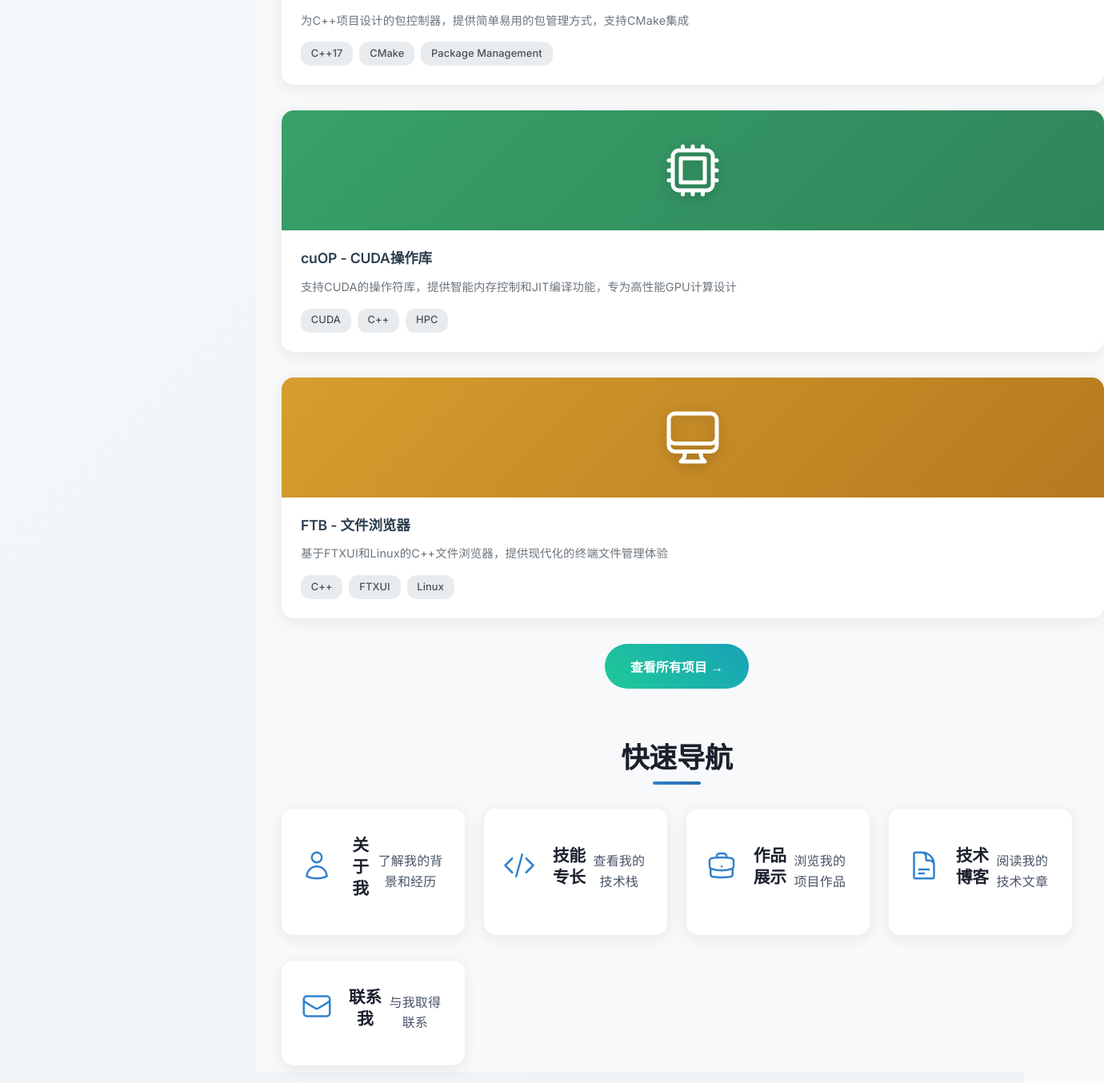
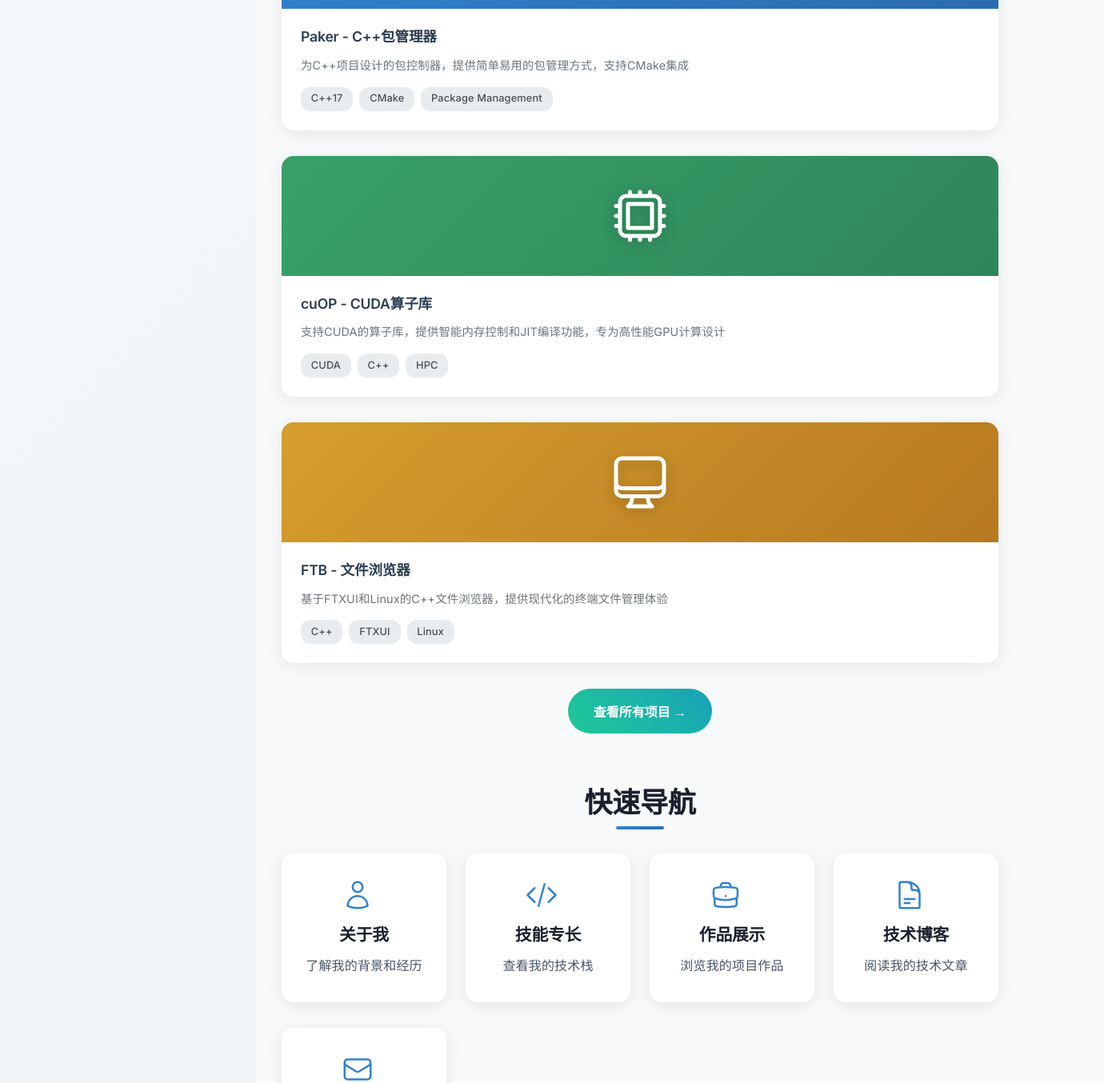
Before and after one commit to Cyxuan0311/My_Web, a Vue app: page / in a window 1280 px wide. Shown: the part 1443-2797 px from the top of the page at 80% size, 1380 px wide, since content can reach past the window. Built offline with nearby package versions, Linux system fonts and the light colour scheme.

Commit message:
Refactor Home and Skills components to enhance structure and responsiveness. Implement dynamic skill visualization methods, including line charts, donut charts, and block representations. Integrate localization for skill categories and tech icons, improving user experience across languages.

```diff
--- a/src/views/Home.vue
+++ b/src/views/Home.vue
@@ -30,15 +30,15 @@
         <!-- 欢迎区域 -->
         <section class="welcome-section">
           <div class="welcome-content">
-            <h1 class="welcome-title">你好，我是 Frames</h1>
-            <p class="welcome-subtitle">C/C++ & AI基础设施 & HPC 爱好者</p>
-            <p class="welcome-desc">来自中国武汉，专注于高性能计算和AI基础设施的研究与开发</p>
+            <h1 class="welcome-title">{{ homeText.hero.title }}</h1>
+            <p class="welcome-subtitle">{{ homeText.hero.subtitle }}</p>
+            <p class="welcome-desc">{{ homeText.hero.description }}</p>
             <div class="welcome-actions">
               <button class="action-btn primary" @click="navigateToSection('about')">
-                了解更多
+                {{ homeText.hero.actions.primary }}
               </button>
               <button class="action-btn secondary" @click="navigateToSection('contact')">
-                联系我
+                {{ homeText.hero.actions.secondary }}
               </button>
             </div>
           </div>
@@ -46,7 +46,7 @@
 
         <!-- 核心技能展示 -->
         <section class="skills-preview">
-          <h2 class="section-title">核心技能</h2>
+          <h2 class="section-title">{{ homeText.sections.coreSkills }}</h2>
           <div class="skills-grid">
             <div class="skill-item" v-for="skill in coreSkills" :key="skill.name">
               <component :is="skill.icon" class="skill-icon" />
@@ -58,7 +58,7 @@
 
         <!-- 最新项目预览 -->
         <section class="projects-preview">
-          <h2 class="section-title">最新项目</h2>
+          <h2 class="section-title">{{ homeText.sections.latestProjects }}</h2>
           <div class="projects-grid">
               <div class="project-card" v-for="project in featuredProjects.slice(0, 3)" :key="project.id">
                 <div class="project-image" :style="{ background: project.gradient }">
@@ -79,39 +79,24 @@
           </div>
           <div class="view-more">
             <button class="view-more-btn" @click="navigateToPortfolio">
-              查看所有项目 →
+              {{ homeText.viewAll }}
             </button>
           </div>
         </section>
 
         <!-- 快速导航 -->
         <section class="quick-nav">
-          <h2 class="section-title">快速导航</h2>
+          <h2 class="section-title">{{ homeText.sections.quickNav }}</h2>
           <div class="nav-grid">
-            <div class="nav-item" @click="navigateToSection('about')">
-              <UserIcon class="nav-icon" />
-              <h3>关于我</h3>
-              <p>了解我的背景和经历</p>
-            </div>
-            <div class="nav-item" @click="navigateToSection('skills')">
-              <SkillsIcon class="nav-icon" />
-              <h3>技能专长</h3>
-              <p>查看我的技术栈</p>
-            </div>
-            <div class="nav-item" @click="navigateToSection('portfolio')">
-              <BriefcaseIcon class="nav-icon" />
-              <h3>作品展示</h3>
-              <p>浏览我的项目作品</p>
-            </div>
-            <div class="nav-item" @click="navigateToSection('blog')">
-              <DocumentTextIcon class="nav-icon" />
-              <h3>技术博客</h3>
-              <p>阅读我的技术文章</p>
-            </div>
-            <div class="nav-item" @click="navigateToSection('contact')">
-              <EnvelopeIcon class="nav-icon" />
-              <h3>联系我</h3>
-              <p>与我取得联系</p>
+            <div
+              class="nav-item"
+              v-for="item in quickNavItems"
+              :key="item.target"
+              @click="navigateToSection(item.target)"
+            >
+              <component :is="item.icon" class="nav-icon" />
+              <h3>{{ item.title }}</h3>
+              <p>{{ item.description }}</p>
             </div>
           </div>
         </section>
@@ -121,7 +106,7 @@
     <div v-if="isLoading" class="loading-overlay">
       <div class="loading-spinner">
         <div class="spinner"></div>
-        <p>加载中...</p>
+        <p>{{ homeText.loadingText }}</p>
       </div>
     </div>
 
@@ -130,7 +115,7 @@
       class="scroll-to-top"
       :class="{ visible: showScrollToTop }"
       @click="scrollToTop"
-      title="回到顶部"
+      :title="homeText.scrollTopTitle"
     >
       ↑
     </button>
@@ -138,19 +123,19 @@
 </template>
 
 <script>
-  import { ref, onMounted, onUnmounted } from 'vue'
+  import { ref, onMounted, onUnmounted, computed } from 'vue'
   import {
     CodeBracketIcon,
     CpuChipIcon,
     BoltIcon,
     CubeIcon,
     UserIcon,
-    CodeBracketIcon as SkillsIcon,
     BriefcaseIcon,
     DocumentTextIcon,
     EnvelopeIcon,
     ComputerDesktopIcon
   } from '@heroicons/vue/24/outline'
+  import { useI18n } from '../composables/useI18n'
 
 export default {
   name: 'Home',
@@ -160,7 +145,6 @@ export default {
     BoltIcon,
     CubeIcon,
     UserIcon,
-    SkillsIcon,
     BriefcaseIcon,
     DocumentTextIcon,
     EnvelopeIcon,
@@ -170,14 +154,15 @@ export default {
     // 时钟相关
     const currentTime = ref('')
     const currentDate = ref('')
-    const timezone = ref('CST (UTC+8)')
+    const weatherIndex = ref(0)
+    const { locale, messages } = useI18n()
+    const homeText = computed(() => messages.value.home)
+    const timezone = computed(() => homeText.value.timezone)
 
     // 天气相关
-    const weather = ref({
-      temperature: 22,
-      description: '多云',
-      location: '武汉'
-    })
+    const weatherOptions = computed(() => homeText.value.weatherOptions)
+    const weather = computed(() => weatherOptions.value[weatherIndex.value] || { temperature: 0, description: '', location: '' })
+    const timeLocale = computed(() => (locale.value === 'zh' ? 'zh-CN' : 'en-US'))
 
 
 
@@ -188,125 +173,10 @@ export default {
     const isLoading = ref(false)
     const contentLoading = ref(true)
 
-    // 核心技能数据
-    const coreSkills = ref([
-      {
-        name: 'C/C++',
-        icon: 'CodeBracketIcon',
-        description: '高性能编程语言，专注系统级开发'
-      },
-      {
-        name: 'AI基础设施',
-        icon: 'CpuChipIcon',
-        description: '机器学习平台和分布式训练系统'
-      },
-      {
-        name: 'HPC',
-        icon: 'BoltIcon',
-        description: '高性能计算和并行处理技术'
-      },
-      {
-        name: '容器化',
-        icon: 'CubeIcon',
-        description: 'Docker和Kubernetes容器编排'
-      }
-    ])
-
-    const featuredProjects = ref([
-      {
-        id: 1,
-        title: 'Paker - C++包管理器',
-        description: '为C++项目设计的包控制器，提供简单易用的包管理方式，支持CMake集成',
-        icon: 'CodeBracketIcon',
-        gradient: 'linear-gradient(135deg, #3182ce 0%, #2b6cb0 100%)',
-        technologies: ['C++17', 'CMake', 'Package Management', 'CLI']
-      },
-      {
-        id: 2,
-        title: 'cuOP - CUDA操作库',
-        description: '支持CUDA的操作符库，提供智能内存控制和JIT编译功能，专为高性能GPU计算设计',
-        icon: 'CpuChipIcon',
-        gradient: 'linear-gradient(135deg, #38a169 0%, #2f855a 100%)',
-        technologies: ['CUDA', 'C++', 'HPC', 'JIT', 'GPU Computing']
-      },
-      {
-        id: 3,
-        title: 'FTB - 文件浏览器',
-        description: '基于FTXUI和Linux的C++文件浏览器，提供现代化的终端文件管理体验',
-        icon: 'ComputerDesktopIcon',
-        gradient: 'linear-gradient(135deg, #d69e2e 0%, #b7791f 100%)',
-        technologies: ['C++', 'FTXUI', 'Linux', 'CMake', 'Terminal UI']
-      }
-    ])
-
-    const skillCategories = ref([
-      {
-        name: '编程语言',
-        iconText: '💻',
-        color: '#409eff',
-        skills: [
-          { name: 'C/C++', level: 95 },
-          { name: 'Python', level: 90 },
-          { name: 'Go', level: 80 },
-          { name: 'Shell Script', level: 75 }
-        ]
-      },
-      {
-        name: 'AI & 机器学习',
-        iconText: '🤖',
-        color: '#67c23a',
-        skills: [
-          { name: 'PyTorch', level: 90 },
-          { name: 'TensorFlow', level: 85 },
-          { name: 'CUDA', level: 80 },
-          { name: 'OpenMP', level: 75 }
-        ]
-      },
-      {
-        name: '容器化 & 编排',
-        iconText: '🐳',
-        color: '#e6a23c',
-        skills: [
-          { name: 'Docker', level: 90 },
-          { name: 'Kubernetes', level: 85 },
-          { name: 'Podman', level: 70 },
-          { name: 'Helm', level: 75 }
-        ]
-      },
-      {
-        name: '数据库 & 存储',
-        iconText: '🗄️',
-        color: '#f56c6c',
-        skills: [
-          { name: 'MySQL', level: 85 },
-          { name: 'PostgreSQL', level: 80 },
-          { name: 'Redis', level: 75 },
-          { name: 'MongoDB', level: 70 }
-        ]
-      },
-      {
-        name: '开发工具',
-        iconText: '🛠️',
-        color: '#9c27b0',
-        skills: [
-          { name: 'Git', level: 95 },
-          { name: 'CMake', level: 90 },
-          { name: 'Make', level: 85 },
-          { name: 'GDB', level: 80 }
-        ]
-      },
-      {
-        name: '操作系统',
-        iconText: '🐧',
-        color: '#ff9800',
-        skills: [
-          { name: 'Linux', level: 95 },
-          { name: 'Ubuntu', level: 90 },
-          { name: 'CentOS', level: 85 },
-          { name: 'Arch Linux', level: 80 }
-        ]
-      }
-    ])
+    // 核心技能与内容
+    const coreSkills = computed(() => homeText.value.coreSkills)
+    const featuredProjects = computed(() => homeText.value.featuredProjects)
+    const quickNavItems = computed(() => homeText.value.quickNav)
 
     // 时钟更新函数
     const updateClock = () => {
@@ -319,7 +189,7 @@ export default {
         second: '2-digit',
         hour12: false
       }
-      currentTime.value = now.toLocaleTimeString('zh-CN', timeOptions)
+      currentTime.value = now.toLocaleTimeString(timeLocale.value, timeOptions)
 
       // 格式化日期
       const dateOptions = {
@@ -328,20 +198,15 @@ export default {
         day: 'numeric',
         weekday: 'long'
       }
-      currentDate.value = now.toLocaleDateString('zh-CN', dateOptions)
+      currentDate.value = now.toLocaleDateString(timeLocale.value, dateOptions)
     }
 
     // 天气更新函数
     const updateWeather = () => {
       // 模拟天气数据更新
-      const weathers = [
-        { temperature: 22, description: '多云', location: '武汉' },
-        { temperature: 25, description: '晴天', location: '武汉' },
-        { temperature: 18, description: '小雨', location: '武汉' },
-        { temperature: 28, description: '晴天', location: '武汉' }
-      ]
-      const randomWeather = weathers[Math.floor(Math.random() * weathers.length)]
-      weather.value = randomWeather
+      const options = weatherOptions.value
+      if (!options.length) return
+      weatherIndex.value = Math.floor(Math.random() * options.length)
     }
 
 
@@ -408,6 +273,8 @@ export default {
       // 数据
       coreSkills,
       featuredProjects,
+      quickNavItems,
+      homeText,
 
       // 时钟
       currentTime,
@@ -791,6 +658,10 @@ export default {
     text-align: center;
     box-shadow: 0 4px 20px rgba(0, 0, 0, 0.08);
     transition: all 0.3s ease;
+    display: flex;
+    flex-direction: column;
+    align-items: center;
+    justify-content: center;
   }
 
   .skill-item:hover {
@@ -801,8 +672,9 @@ export default {
   .skill-icon {
     width: 48px;
     height: 48px;
-    margin-bottom: 1rem;
+    margin: 0 auto 1rem;
     color: #3182ce;
+    flex-shrink: 0;
   }
 
       .skill-item h3 {
@@ -813,6 +685,8 @@ export default {
         color: #1a202c;
         letter-spacing: -0.01em;
         line-height: 1.3;
+        text-align: center;
+        width: 100%;
       }
 
       .skill-item p {
@@ -822,6 +696,8 @@ export default {
         color: #4a5568;
         line-height: 1.6;
         letter-spacing: 0.01em;
+        text-align: center;
+        width: 100%;
       }
 
   /* 项目预览 */
@@ -959,6 +835,12 @@ export default {
     box-shadow: 0 4px 20px rgba(0, 0, 0, 0.08);
     transition: all 0.3s ease;
     cursor: pointer;
+    display: flex;
+    flex-direction: column;
+    align-items: center;
+    justify-content: flex-start;
+    min-height: 180px;
+    overflow: hidden;
   }
 
   .nav-item:hover {
@@ -971,6 +853,7 @@ export default {
     height: 40px;
     margin-bottom: 1rem;
     color: #3182ce;
+    flex-shrink: 0;
   }
 
       .nav-item h3 {
@@ -981,6 +864,11 @@ export default {
         color: #1a202c;
         letter-spacing: -0.01em;
         line-height: 1.3;
+        width: 100%;
+        word-wrap: break-word;
+        overflow-wrap: break-word;
+        word-break: break-word;
+        hyphens: auto;
       }
 
       .nav-item p {
@@ -990,6 +878,12 @@ export default {
         color: #4a5568;
         line-height: 1.6;
         letter-spacing: 0.01em;
+        width: 100%;
+        word-wrap: break-word;
+        overflow-wrap: break-word;
+        word-break: break-word;
+        hyphens: auto;
+        margin: 0;
       }
 
   /* 卡片基础样式 */
--- a/src/views/Skills.vue
+++ b/src/views/Skills.vue
@@ -1,28 +1,15 @@
 <template>
   <div class="skills-page" :class="{ 'content-loading': contentLoading }">
-    <div class="page-header">
-      <h1>技能专长</h1>
-      <p>我的技术栈和专业能力</p>
-    </div>
-
     <!-- 技术栈图标展示 -->
     <div class="tech-icons-showcase">
-      <h2>技术栈概览</h2>
+      <h2>{{ skillsText.techShowcaseTitle }}</h2>
       <div class="tech-icons-grid">
-        <div class="tech-icon-row">
-          <img src="https://skillicons.dev/icons?i=c,cpp,python,go" alt="编程语言" />
-        </div>
-        <div class="tech-icon-row">
-          <img src="https://skillicons.dev/icons?i=pytorch,tensorflow,docker,kubernetes" alt="AI & 机器学习" />
-        </div>
-        <div class="tech-icon-row">
-          <img src="https://skillicons.dev/icons?i=git,mysql,postgres,cmake" alt="开发工具" />
-        </div>
-        <div class="tech-icon-row">
-          <img src="https://skillicons.dev/icons?i=linux,ubuntu" alt="操作系统" />
-        </div>
-        <div class="tech-icon-row">
-          <img src="https://skillicons.dev/icons?i=vscode,sublime,vim" alt="编辑器" />
+        <div
+          class="tech-icon-row"
+          v-for="(row, index) in techIconRows"
+          :key="index"
+        >
+          <img :src="row.src" :alt="row.alt" />
         </div>
       </div>
     </div>
@@ -39,7 +26,48 @@
               <span class="skill-name">{{ skill.name }}</span>
               <span class="skill-level">{{ skill.level }}%</span>
             </div>
-            <div class="skill-bar">
+            <!-- 根据技能类别使用不同的可视化方式 -->
+            <div v-if="category.key === 'programming'" class="skill-bar">
+              <div class="skill-progress" :style="{ width: skill.level + '%' }"></div>
+            </div>
+            <div v-else-if="category.key === 'ai'" class="skill-line">
+              <svg class="line-chart" viewBox="0 0 100 20">
+                <polyline :points="getLinePoints(skill.level)" stroke="#38a169" stroke-width="2" fill="none"/>
+                <circle :cx="getLineX(skill.level)" cy="getLineY(skill.level)" r="2" fill="#38a169"/>
+              </svg>
+            </div>
+            <div v-else-if="category.key === 'containers'" class="skill-donut">
+              <div class="donut-progress" :style="{ '--progress': skill.level + '%' }">
+                <div class="donut-inner">
+                  <span class="donut-text">{{ skill.level }}%</span>
+                </div>
+              </div>
+            </div>
+            <div v-else-if="category.key === 'database'" class="skill-blocks">
+              <div class="block-container">
+                <div v-for="i in 10" :key="i"
+                     class="skill-block"
+                     :class="{ 'active': i <= Math.ceil(skill.level / 10) }">
+                </div>
+              </div>
+            </div>
+            <div v-else-if="category.key === 'tools'" class="skill-dots">
+              <div class="dot-container">
+                <div v-for="i in 10" :key="i"
+                     class="skill-dot"
+                     :class="{ 'active': i <= Math.ceil(skill.level / 10) }">
+                </div>
+              </div>
+            </div>
+            <div v-else-if="category.key === 'os'" class="skill-steps">
+              <div class="step-container">
+                <div v-for="i in 5" :key="i"
+                     class="skill-step"
+                     :class="{ 'active': i <= Math.ceil(skill.level / 20) }">
+                </div>
+              </div>
+            </div>
+            <div v-else class="skill-bar">
               <div class="skill-progress" :style="{ width: skill.level + '%' }"></div>
             </div>
           </div>
@@ -50,7 +78,7 @@
 </template>
 
 <script>
-import { ref, onMounted } from 'vue'
+import { ref, onMounted, computed } from 'vue'
 import {
   CodeBracketIcon,
   CpuChipIcon,
@@ -59,6 +87,7 @@ import {
   WrenchScrewdriverIcon,
   ComputerDesktopIcon
 } from '@heroicons/vue/24/outline'
+import { useI18n } from '../composables/useI18n'
 
 export default {
   name: 'Skills',
@@ -72,84 +101,45 @@ export default {
   },
   setup() {
     const contentLoading = ref(true)
+    const { messages } = useI18n()
+    const skillsText = computed(() => messages.value.skills)
+    const skillCategories = computed(() => skillsText.value.categories)
+    const techIconRows = computed(() => skillsText.value.techIconRows)
 
     onMounted(() => {
       setTimeout(() => {
         contentLoading.value = false
       }, 700)
     })
-    const skillCategories = [
-      {
-        name: '编程语言',
-        icon: 'CodeBracketIcon',
-        color: '#3182ce',
-        skills: [
-          { name: 'C/C++', level: 95 },
-          { name: 'Python', level: 90 },
-          { name: 'Go', level: 80 },
-          { name: 'Shell Script', level: 75 }
-        ]
-      },
-      {
-        name: 'AI & 机器学习',
-        icon: 'CpuChipIcon',
-        color: '#38a169',
-        skills: [
-          { name: 'PyTorch', level: 90 },
-          { name: 'TensorFlow', level: 85 },
-          { name: 'CUDA', level: 80 },
-          { name: 'OpenMP', level: 75 }
-        ]
-      },
-      {
-        name: '容器化 & 编排',
-        icon: 'CubeIcon',
-        color: '#d69e2e',
-        skills: [
-          { name: 'Docker', level: 90 },
-          { name: 'Kubernetes', level: 85 },
-          { name: 'Podman', level: 70 },
-          { name: 'Helm', level: 75 }
-        ]
-      },
-      {
-        name: '数据库 & 存储',
-        icon: 'CircleStackIcon',
-        color: '#e53e3e',
-        skills: [
-          { name: 'MySQL', level: 85 },
-          { name: 'PostgreSQL', level: 80 },
-          { name: 'Redis', level: 75 },
-          { name: 'MongoDB', level: 70 }
-        ]
-      },
-      {
-        name: '开发工具',
-        icon: 'WrenchScrewdriverIcon',
-        color: '#805ad5',
-        skills: [
-          { name: 'Git', level: 95 },
-          { name: 'CMake', level: 90 },
-          { name: 'Make', level: 85 },
-          { name: 'GDB', level: 80 }
-        ]
-      },
-      {
-        name: '操作系统',
-        icon: 'ComputerDesktopIcon',
-        color: '#dd6b20',
-        skills: [
-          { name: 'Linux', level: 95 },
-          { name: 'Ubuntu', level: 90 },
-          { name: 'CentOS', level: 85 },
-          { name: 'Arch Linux', level: 80 }
-        ]
+
+    // 计算折线图路径的方法
+    const getLinePoints = (level) => {
+      const points = []
+      for (let i = 0; i <= 10; i++) {
+        const x = (i / 10) * 100
+        const progress = (i / 10) * level
+        const y = 15 - (progress / 100) * 10
+        points.push(`${x},${y}`)
       }
-    ]
+      return points.join(' ')
+    }
+
+    const getLineX = (level) => {
+      return (level / 100) * 100
+    }
+
+    const getLineY = (level) => {
+      return 15 - (level / 100) * 10
+    }
 
     return {
+      skillsText,
+      techIconRows,
       skillCategories,
-      contentLoading
+      contentLoading,
+      getLinePoints,
+      getLineX,
+      getLineY
     }
   }
 }
@@ -356,6 +346,169 @@ export default {
   animation: shimmer 2s infinite;
 }
 
+/* 折线图样式 */
+.skill-line {
+  height: 8px;
+  width: 100%;
+  display: flex;
+  align-items: center;
+}
+
+.line-chart {
+  width: 100%;
+  height: 20px;
+}
+
+/* 方块图样式 */
+.skill-blocks {
+  height: 8px;
+  width: 100%;
+  display: flex;
+  align-items: center;
+}
+
+.block-container {
+  display: flex;
+  gap: 2px;
+  width: 100%;
+}
+
+.skill-block {
+  flex: 1;
+  height: 8px;
+  background: #e9ecef;
+  border-radius: 2px;
+  transition: all 0.3s ease;
+}
+
+.skill-block.active {
+  background: linear-gradient(45deg, #d69e2e, #b7791f);
+  box-shadow: 0 0 8px rgba(214, 158, 46, 0.3);
+}
+
+/* 圆盘图（甜甜圈图）样式 */
+.skill-donut {
+  height: 8px;
+  width: 100%;
+  display: flex;
+  align-items: center;
+  justify-content: center;
+}
+
+.donut-progress {
+  width: 40px;
+  height: 40px;
+  border-radius: 50%;
+  background: conic-gradient(#d69e2e var(--progress, 0%), #e9ecef 0);
+  display: flex;
+  align-items: center;
+  justify-content: center;
+  position: relative;
+  animation: donut-rotate 2s ease-in-out;
+}
+
+.donut-progress::before {
+  content: '';
+  position: absolute;
+  width: 24px;
+  height: 24px;
+  background: white;
+  border-radius: 50%;
+}
+
+.donut-inner {
+  width: 24px;
+  height: 24px;
+  background: white;
+  border-radius: 50%;
+  display: flex;
+  align-items: center;
+  justify-content: center;
+  z-index: 1;
+}
+
+.donut-text {
+  font-size: 7px;
+  font-weight: 600;
+  color: #d69e2e;
+}
+
+@keyframes donut-rotate {
+  0% {
+    transform: rotate(-90deg);
+  }
+  100% {
+    transform: rotate(0deg);
+  }
+}
+
+/* 点状图样式 */
+.skill-dots {
+  height: 8px;
+  width: 100%;
+  display: flex;
+  align-items: center;
+}
+
+.dot-container {
+  display: flex;
+  gap: 4px;
+  width: 100%;
+  justify-content: space-between;
+}
+
+.skill-dot {
+  width: 8px;
+  height: 8px;
+  border-radius: 50%;
+  background: #e9ecef;
+  transition: all 0.3s ease;
+}
+
+.skill-dot.active {
+  background: linear-gradient(45deg, #805ad5, #6b46c1);
+  box-shadow: 0 0 6px rgba(128, 90, 213, 0.4);
+  transform: scale(1.2);
+}
+
+/* 阶梯图样式 */
+.skill-steps {
+  height: 8px;
+  width: 100%;
+  display: flex;
+  align-items: center;
+}
+
+.step-container {
+  display: flex;
+  gap: 1px;
+  width: 100%;
+}
+
+.skill-step {
+  flex: 1;
+  height: 8px;
+  background: #e9ecef;
+  transition: all 0.3s ease;
+  position: relative;
+}
+
+.skill-step.active {
+  background: linear-gradient(45deg, #dd6b20, #c05621);
+  box-shadow: 0 0 8px rgba(221, 107, 32, 0.3);
+}
+
+.skill-step.active::after {
+  content: '';
+  position: absolute;
+  top: -2px;
+  left: 0;
+  right: 0;
+  height: 2px;
+  background: linear-gradient(45deg, #dd6b20, #c05621);
+  border-radius: 1px;
+}
+
 @keyframes shimmer {
   0% {
     transform: translateX(-100%);
```
